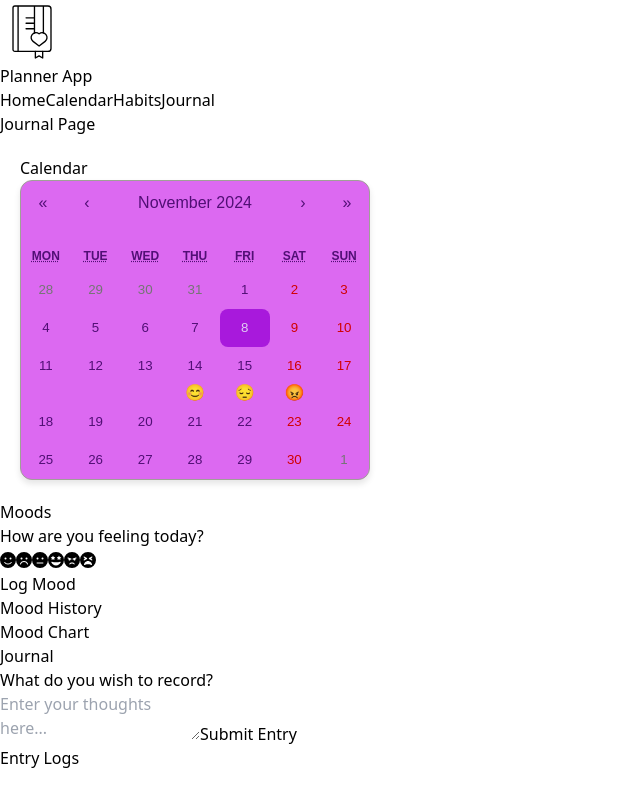
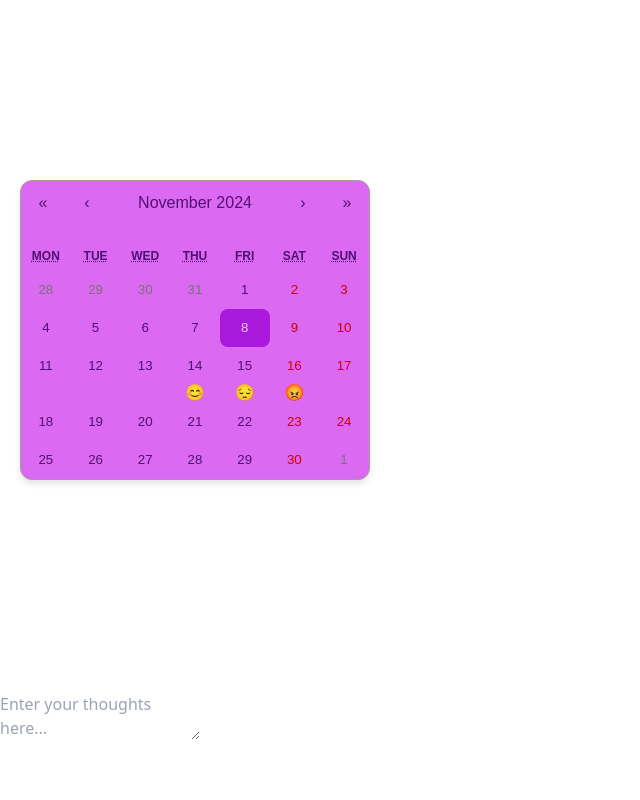
Before and after one commit to JenniferT9462/Capstone-demo, a Next.js app: page /journal in a window 1280 px wide. Shown: the whole page, without its empty margins (0-640 px from the left). Built offline with nearby package versions, Linux system fonts and the light colour scheme.

Commit message:
Updating files

```diff
--- a/package.json
+++ b/package.json
@@ -17,13 +17,9 @@
     "next": "^14.2.18",
     "prop-types": "^15.8.1",
     "react": "^18.3.1",
-
-
-    "react-icons": "^5.3.0",
-
     "react-calendar": "^5.1.0",
     "react-dom": "^18.3.1",
-
+    "react-icons": "^5.3.0",
     "recharts": "^2.13.3",
     "resend": "^4.0.1-alpha.0"
   },
--- a/src/components/Main/NavBar.js
+++ b/src/components/Main/NavBar.js
@@ -22,10 +22,10 @@ export default function Navbar() {
           <Link href="/" className="text-white text-xl md:text-sm hover:text-blue-300">
             Home
           </Link>
-          <Link href="/Calendar" className="text-white text-xl md:text-sm hover:text-blue-300">
+          <Link href="/calendar" className="text-white text-xl md:text-sm hover:text-blue-300">
             Calendar
           </Link>
-          <Link href="/Habits" className="text-white text-xl md:text-sm hover:text-blue-300">
+          <Link href="/habits" className="text-white text-xl md:text-sm hover:text-blue-300">
             Habits
           </Link>
           <Link href="/journal" className="text-white text-xl md:text-sm hover:text-blue-300">
--- a/src/components/SideBar.js
+++ b/src/components/SideBar.js
@@ -1,6 +1,6 @@
 export default function SideBar({ events, todos, onToggleTodo, onDeleteTodo }) {
   return (
-    <div className="w-1/3 bg-gray-100 text-blue-500 rounded-md p-4 fixed right-20 top-10 shadow-lg">
+    <div className="w-1/3 bg-gray-100 text-blue-500 rounded-md p-4 shadow-lg">
       <h2 className="text-lg font-bold mb-2">Events</h2>
       <ul>
         {events.map((event) => (
--- a/src/pages/calendar/index.js
+++ b/src/pages/calendar/index.js
@@ -1,4 +1,5 @@
 import CalendarApp from "@/components/Calendar/CalendarApp";
+import Navbar from "@/components/Main/NavBar";
 
 
 
@@ -6,6 +7,7 @@ import CalendarApp from "@/components/Calendar/CalendarApp";
 export default function CalendarPage() {
     return (
         <div className="min-h-screen bg-gradient-to-r from-blue-500 to-purple-500">
+            <Navbar/>
             {/* <CalendarApp/> */}
             <div className="min-h-screen">
                 <CalendarApp/>
--- a/src/styles/globals.css
+++ b/src/styles/globals.css
@@ -2,6 +2,9 @@
 @tailwind components;
 @tailwind utilities;
 
+body {
+  color: white;
+}
 /* :root {
   --background: #ffffff;
   --foreground: #171717;
```
Also changed, not shown: 1 other file (tests, documents, lock files or other folders).
